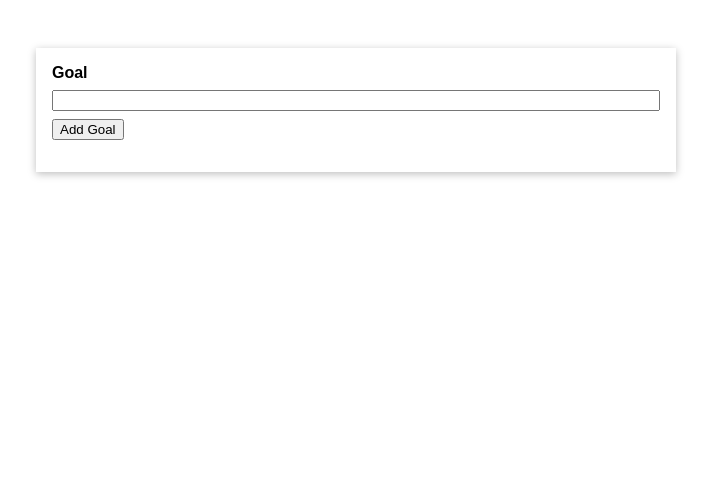
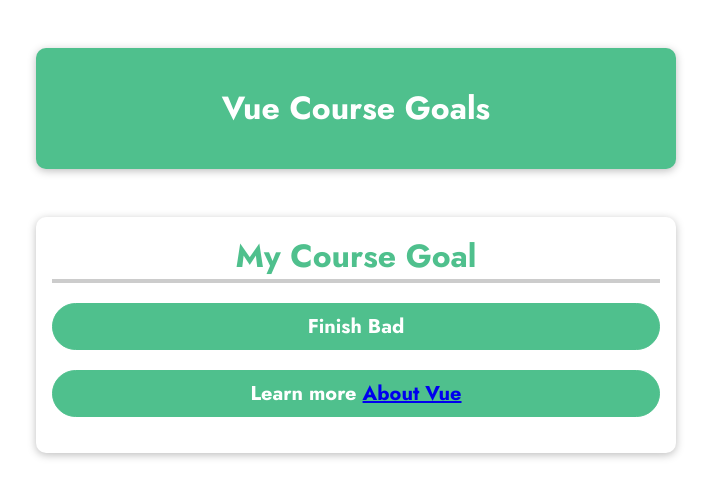
Before and after one commit to binonguyen1090/vueJs, a plain HTML site: page gs-01-starting-project/index.html in a window 1280 px wide. Shown: the whole page, without its empty margins (284-995 px from the left). Drawn offline with nearby package versions, Linux system fonts and the light colour scheme.

Commit message:
Vue data and method

```diff
--- a/gs-01-starting-project/app.js
+++ b/gs-01-starting-project/app.js
@@ -1,38 +1,21 @@
-
-Vue.createApp({
+const app = Vue.createApp({
     data(){
         return {
-            goals: [],
-            enteredValue: ''
+            courseGoalA: '<h3>Finish Good</h3>',
+            courseGoalB: 'Finish Bad ',
+            vueLink: 'https://www.google.com/',
         }
     },
     methods: {
-        addGoal(){
-            this.goals.push(this.enteredValue)
+        outputGoal(){
+            const randomNumber = Math.random();
+            if(randomNumber > 0.5){
+                return this.courseGoalA
+            }else{
+                return this.courseGoalB
+            }
         }
     }
-}).mount('#app');
+});
 
-
-
-
-
-
-
-
-
-
-
-
-// let buttonEl =document.querySelector('button');
-// let inputEl =document.querySelector('input');
-// let listEl =document.querySelector('ul');
-// function addGoal() {
-//     let enteredValue=inputEl.value;
-//     let listItemEl=document.createElement ('li');
-//     listItemEl.textContent=enteredValue;
-//     listEl.appendChild(listItemEl);
-//     inputEl.value='';
-// }
-
-// buttonEl.addEventListener('click', addGoal);
+app.mount('#user-goal')
--- a/gs-01-starting-project/index.html
+++ b/gs-01-starting-project/index.html
@@ -3,21 +3,24 @@
   <head>
     <meta charset="UTF-8" />
     <meta name="viewport" content="width=device-width, initial-scale=1.0" />
-    <title>A First App</title>
+    <title>Vue Basics</title>
+    <link
+      href="https://fonts.googleapis.com/css2?family=Jost:wght@400;700&display=swap"
+      rel="stylesheet"
+    />
     <link rel="stylesheet" href="styles.css" />
+    <script src="https://unpkg.com/vue@next" defer></script>
+    <script src="app.js" defer></script>
   </head>
   <body>
-    <div id="app">
-      <div>
-        <label for="goal">Goal</label>
-        <input type="text" id="goal" v-model="enteredValue"/>
-        <button v-on:click="addGoal">Add Goal</button>
-      </div>
-      <ul>
-        <li v-for="goal in goals">{{goal}}</li>
-      </ul>
-    </div>
-    <script src="https://unpkg.com/vue@3"></script>
-    <script src="app.js"></script>
+    <header>
+      <h1>Vue Course Goals</h1>
+    </header>
+    <section id="user-goal">
+      <h2>My Course Goal</h2>
+      <!-- <p v-html="outputGoal()"></p> -->
+      <p>{{outputGoal()}}</p>
+      <p>Learn more <a v-bind:href="vueLink">About Vue</a></p>
+    </section>
   </body>
 </html>
--- a/gs-01-starting-project/styles.css
+++ b/gs-01-starting-project/styles.css
@@ -3,38 +3,76 @@
 }
 
 html {
-  font-family: sans-serif;
+  font-family: 'Jost', sans-serif;
 }
 
 body {
   margin: 0;
 }
 
-#app {
+header {
+  box-shadow: 0 2px 8px rgba(0, 0, 0, 0.26);
   margin: 3rem auto;
+  border-radius: 10px;
+  padding: 1rem;
+  background-color: #4fc08d;
+  color: white;
+  text-align: center;
+  width: 90%;
   max-width: 40rem;
-  padding: 1rem;
-  box-shadow: 0 2px 8px rgba(0, 0, 0, 0.26);
 }
 
-label, input {
-  margin-bottom: 0.5rem;
-  display: block;
-  width: 100%;
+#user-goal {
+  box-shadow: 0 2px 8px rgba(0, 0, 0, 0.26);
+  margin: 3rem auto;
+  border-radius: 10px;
+  padding: 1rem;
+  text-align: center;
+  width: 90%;
+  max-width: 40rem;
 }
 
-label {
-  font-weight: bold;
+#user-goal h2 {
+  font-size: 2rem;
+  border-bottom: 4px solid #ccc;
+  color: #4fc08d;
+  margin: 0 0 1rem 0;
 }
 
-ul {
-  list-style: none;
-  margin: 1rem 0;
-  padding: 0;
+#user-goal p {
+  font-size: 1.25rem;
+  font-weight: bold;
+  border: 1px solid #4fc08d;
+  background-color: #4fc08d;
+  color: white;
+  padding: 0.5rem;
+  border-radius: 25px;
 }
 
-li {
-  margin: 1rem 0;
-  padding: 1rem;
+#user-goal input {
+  font: inherit;
   border: 1px solid #ccc;
 }
+
+#user-goal input:focus {
+  outline: none;
+  border-color: #1b995e;
+  background-color: #d7fdeb;
+}
+
+#user-goal button {
+  font: inherit;
+  cursor: pointer;
+  border: 1px solid #ff0077;
+  background-color: #ff0077;
+  color: white;
+  padding: 0.05rem 1rem;
+  box-shadow: 1px 1px 2px rgba(0, 0, 0, 0.26);
+}
+
+#user-goal button:hover,
+#user-goal button:active {
+  background-color: #ec3169;
+  border-color: #ec3169;
+  box-shadow: 1px 1px 4px rgba(0, 0, 0, 0.26);
+}
```
